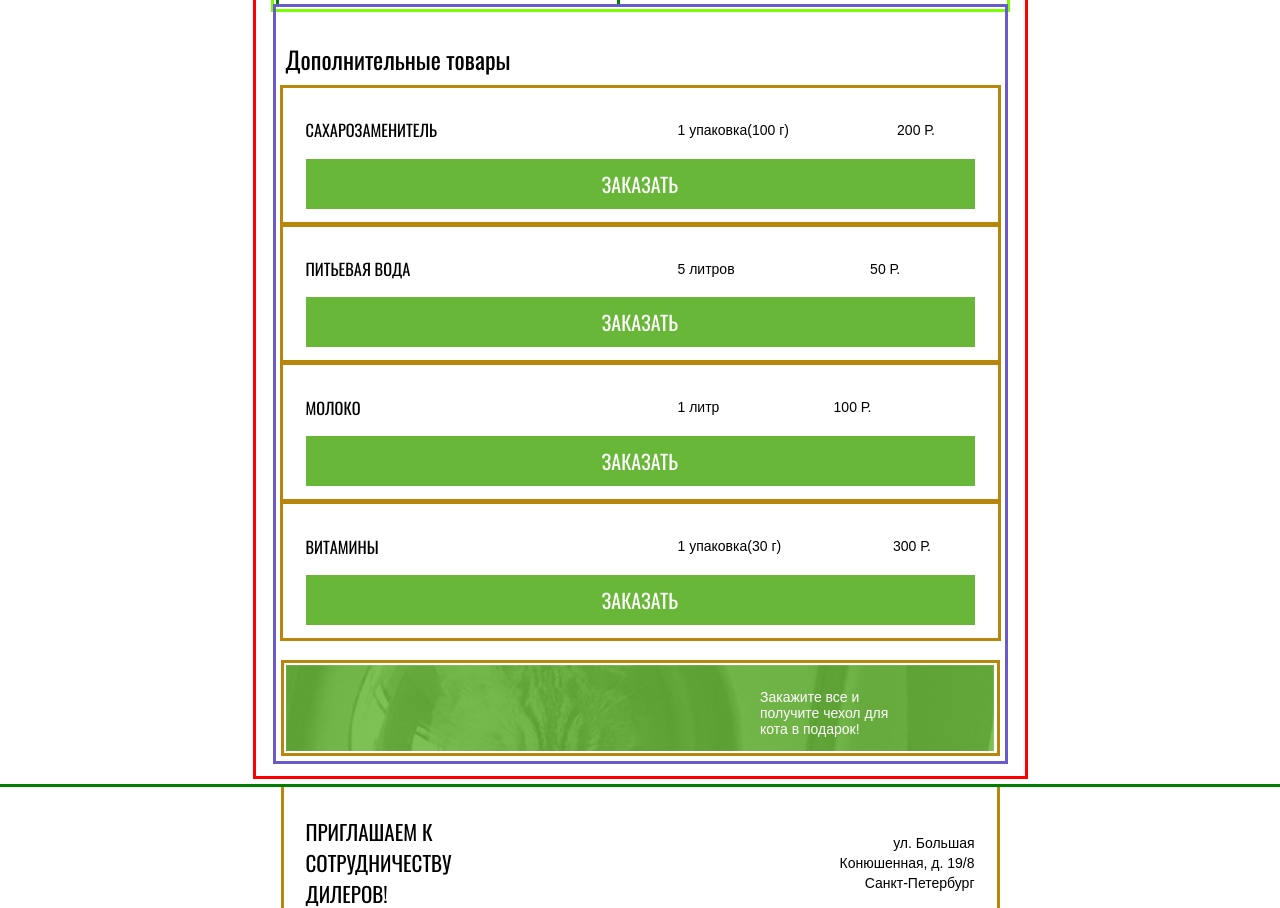
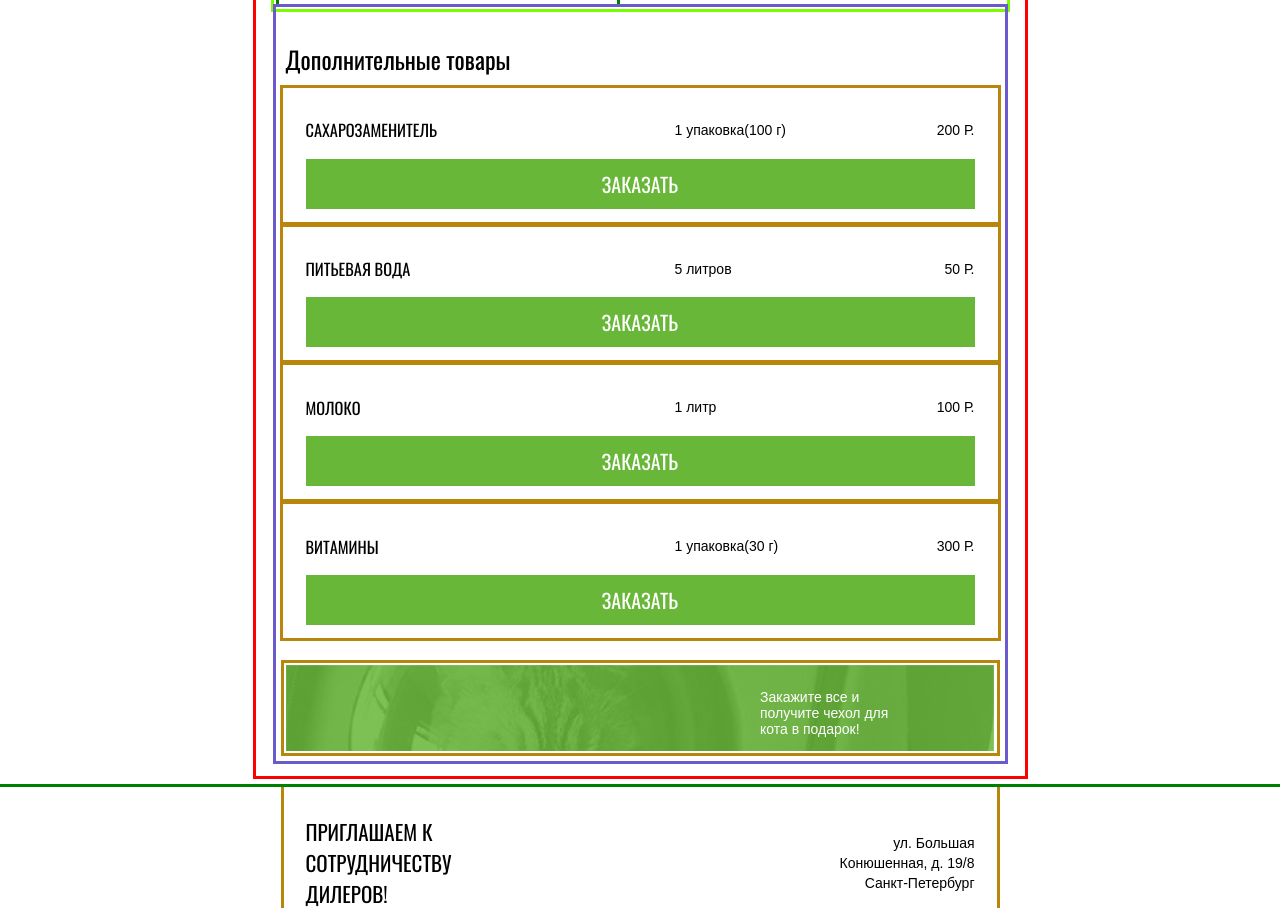
Before and after one commit to rmk1409/olya-cat2, a website: page source/catalog.html in a window 1280 px wide. Shown: the part 1750-2658 px from the top of the page. Drawn offline with nearby package versions, Linux system fonts and the light colour scheme; files that its build step writes are made by us from their sources.

Commit message:
4.2 Fixed the layout of the adaptive grids of the remaining blocks

```diff
--- a/source/catalog.html
+++ b/source/catalog.html
@@ -245,42 +245,34 @@
       <ul class="reset-list">
         <li class="goods">
           <h3 class="goods__title">Сахарозаменитель</h3>
-          <table class="goods__info">
-            <tr>
-              <td>1 упаковка(100 г)</td>
-              <td>200 Р.</td>
-            </tr>
-          </table>
+          <div class="goods__info">
+              <p>1 упаковка(100 г)</p>
+              <p>200 Р.</p>
+          </div>
           <button class="button goods__button" type="button">Заказать</button>
         </li>
         <li class="goods">
           <h3 class="goods__title">Питьевая вода</h3>
-          <table class="goods__info">
-            <tr>
-              <td>5 литров</td>
-              <td>50 Р.</td>
-            </tr>
-          </table>
+          <div class="goods__info">
+              <p>5 литров</p>
+              <p>50 Р.</p>
+          </div>
           <button class="button goods__button" type="button">Заказать</button>
         </li>
         <li class="goods">
           <h3 class="goods__title">Молоко</h3>
-          <table class="goods__info">
-            <tr>
-              <td>1 литр</td>
-              <td>100 Р.</td>
-            </tr>
-          </table>
+          <div class="goods__info">
+              <p>1 литр</p>
+              <p>100 Р.</p>
+          </div>
           <button class="button goods__button" type="button">Заказать</button>
         </li>
         <li class="goods">
           <h3 class="goods__title">Витамины</h3>
-          <table class="goods__info">
-            <tr>
-              <td>1 упаковка(30 г)</td>
-              <td>300 Р.</td>
-            </tr>
-          </table>
+          <div class="goods__info">
+              <p>1 упаковка(30 г)</p>
+              <p>300 Р.</p>
+          </div>
           <button class="button goods__button" type="button">Заказать</button>
         </li>
       </ul>
--- a/source/sass/block/form.scss
+++ b/source/sass/block/form.scss
@@ -48,6 +48,11 @@
   width: 279px;
 }
 
+.form-grid__contact {
+  display: flex;
+  flex-direction: column;
+}
+
 @media (min-width: $tablet-width) {
   .form__button--grid {
     flex-direction: row;
@@ -66,7 +71,11 @@
   }
 
   .form-grid__contact {
-    display: flex;
-    justify-content: space-between;
+    flex-direction: row;
+    justify-content: start;
+  }
+
+  .form__phone {
+    margin-left: 50px;
   }
 }
--- a/source/sass/block/goods.scss
+++ b/source/sass/block/goods.scss
@@ -10,6 +10,8 @@
 }
 
 .goods__info {
+  display: flex;
+  justify-content: space-between;
   font-size: 14px;
   font-family: "Arial", "Roboto", sans-serif;
   font-weight: normal;
--- a/source/sass/block/wrapper.scss
+++ b/source/sass/block/wrapper.scss
@@ -1,3 +1,15 @@
 .wrapper {
   background-color: $basic-gray;
 }
+
+@media (min-width: $tablet-width) {
+  .wrapper-result {
+    background: linear-gradient(180deg, $white 20px 350px, $gray 350px);
+  }
+}
+
+@media (min-width: $desktop-width) {
+  .wrapper-result {
+    background: linear-gradient(180deg, $white 20px 150px, $gray 150px);
+  }
+}
--- a/source/sass/viewports.scss
+++ b/source/sass/viewports.scss
@@ -1,3 +1,3 @@
 $tablet-width: 768px;
-$desktop-width: 1440px;
+$desktop-width: 1300px;
 $mobile-width-only: 767px;
```
Also changed, not shown: source/form.html (+1 -1 lines), source/index.html (+3 -3 lines), Readme.md.
